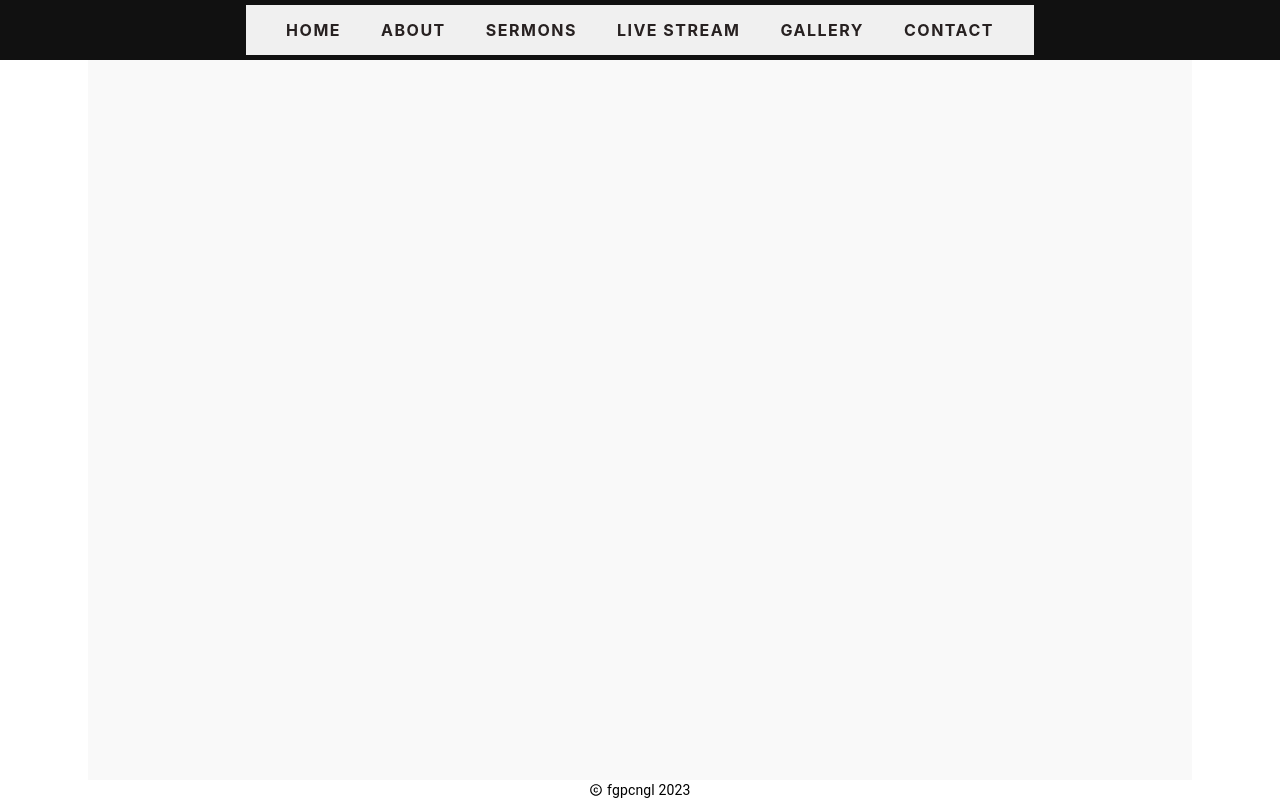
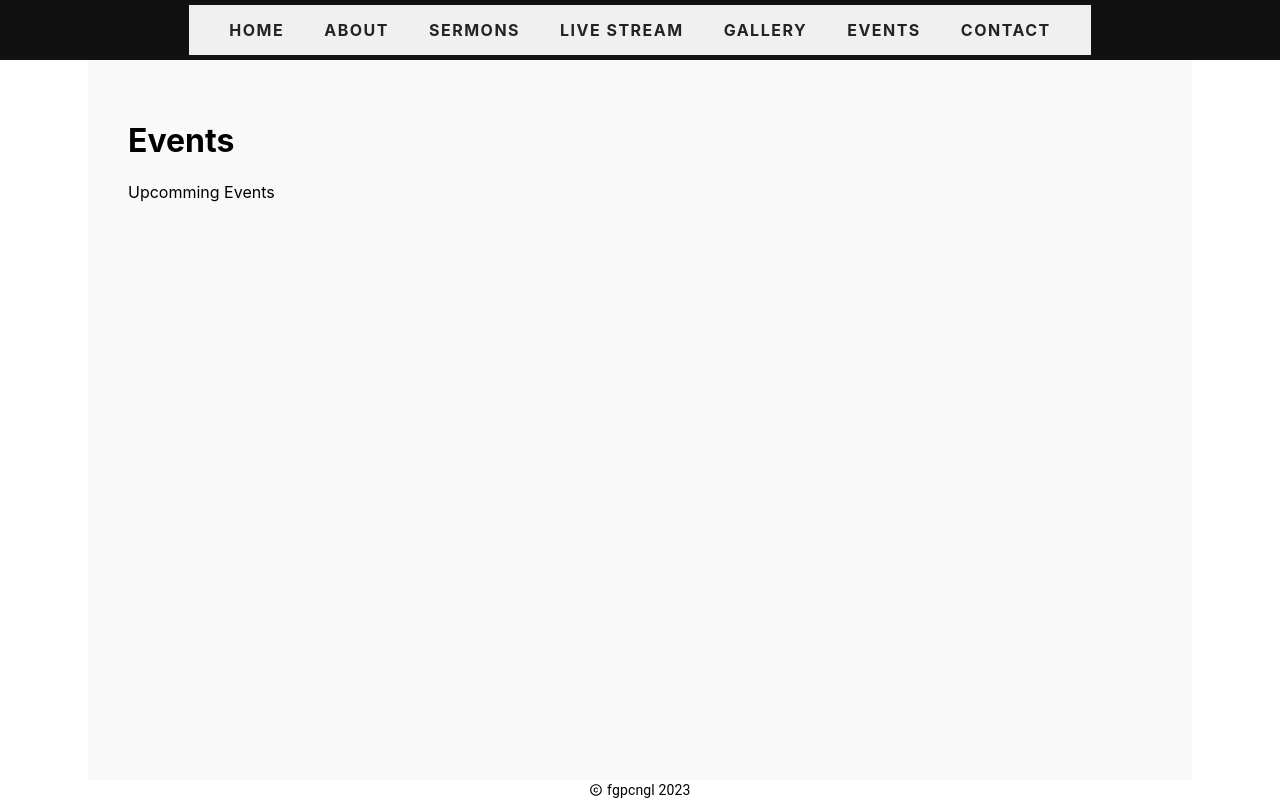
Before and after one commit to anishgm07/ProjectFGPC, a React (Create React App) app: page /events in a window 1280 px wide. Built offline with nearby package versions, Linux system fonts and the light colour scheme.

Commit message:
adding_new_page

```diff
--- a/src/App.tsx
+++ b/src/App.tsx
@@ -9,6 +9,7 @@ import './styles/App.css';
 import Sermons from './pages/Sermons';
 import GalleryPage from './pages/GalleryPage';
 import LiveStream from './pages/LiveStream';
+import Events from './pages/Events';
 
 const App: React.FC = () => {
   return (
@@ -24,6 +25,7 @@ const App: React.FC = () => {
             <Route path="/sermons" component={Sermons} />
             <Route path="/live" component={LiveStream} />
             <Route path="/gallery" component={GalleryPage} />
+            <Route path="/events" component={Events} />
             <Route path="/contact" component={ContactPage} />
           </Switch>
         </main>
--- a/src/components/Navbar.tsx
+++ b/src/components/Navbar.tsx
@@ -12,6 +12,7 @@ const Navbar: React.FC = () => {
             <li className="navbar_item"><Link to="/sermons" className="navbar_link">Sermons</Link></li>
             <li className="navbar_item"><Link to="/live" className="live_link">Live Stream</Link></li>
             <li className="navbar_item"><Link to="/gallery" className="navbar_link">Gallery</Link></li>
+            <li className="navbar_item"><Link to="/events" className="navbar_link">Events</Link></li>
             <li className="navbar_item"><Link to="/contact" className="navbar_link">Contact</Link></li>
         </ul>
   </nav>
--- /dev/null
+++ b/src/pages/Events.tsx
@@ -0,0 +1,12 @@
+import React from 'react';
+
+const Events: React.FC = () => {
+  return (
+    <div>
+      <h1>Events</h1>
+      <p>Upcomming Events</p>
+    </div>
+  );
+}
+
+export default Events;
```
Also changed, not shown: src/styles/pages/Events.css (added).
